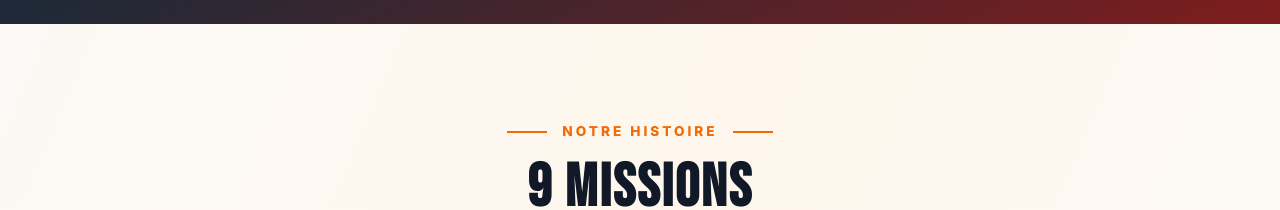
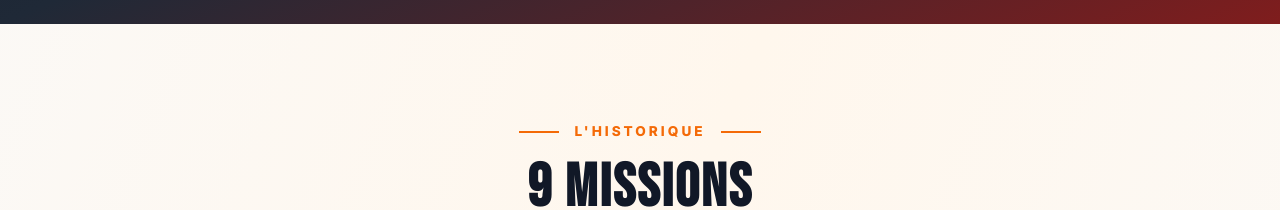
Before and after one commit to anselmecallens-source/famissio-antigravity, a React (Vite) app in the folder famissio/: page /missions in a window 1280 px wide. Shown: the part 1340-1550 px from the top of the page. Built offline with nearby package versions, Linux system fonts and the light colour scheme.

Commit message:
Mise à jour design Famissio

```diff
--- a/famissio/src/pages/Missions.jsx
+++ b/famissio/src/pages/Missions.jsx
@@ -376,7 +376,7 @@ const MissionsPage = () => {
       <div className="max-w-7xl mx-auto px-6 py-24">
         <div className="text-center mb-16">
           <div className="mission-eyebrow">
-            NOTRE HISTOIRE
+            L'HISTORIQUE
           </div>
           <h2 id="liste-missions" className="text-6xl font-black mb-4 year-tag text-gray-900 scroll-mt-32">
             9 MISSIONS
@@ -465,6 +465,10 @@ const MissionsPage = () => {
                   <MapPin className="w-4 h-4" />
                   <span className="text-lg font-semibold">{mission.location}</span>
                 </div>
+              </div>
+
+              <div className="absolute top-4 right-4 bg-orange-500 text-white px-3 py-1 rounded-full text-xs font-bold opacity-0 group-hover:opacity-100 transition-opacity">
+                VOIR PLUS
               </div>
             </div>
           ))}
```
